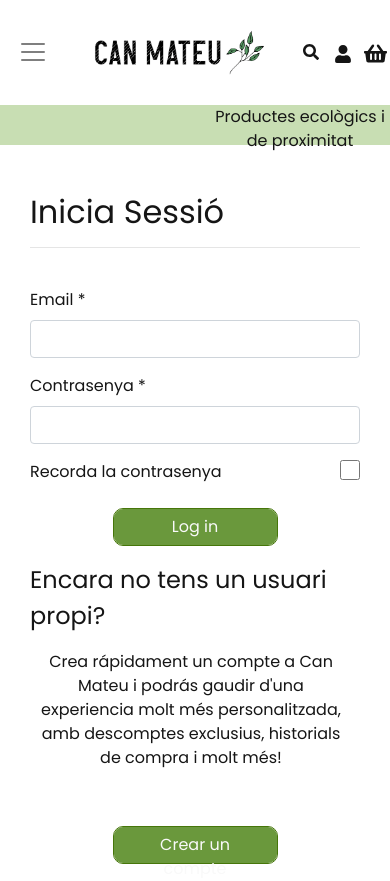
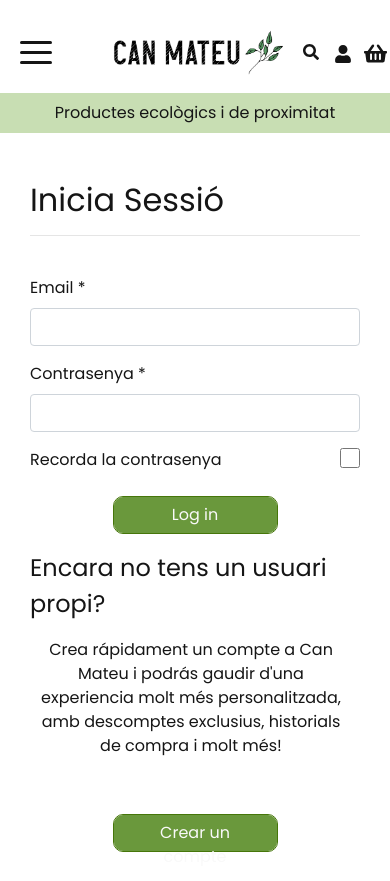
Before and after one commit to SalvadorSC/can-manel-front, a React (Create React App) app: page /iniciar-sesion in a window 390 px wide. Built offline with nearby package versions, Linux system fonts and the light colour scheme.

Commit message:
Botón hamburgesa animado + input buscar en versión móvil

```diff
--- a/package.json
+++ b/package.json
@@ -10,6 +10,7 @@
     "@testing-library/user-event": "^12.8.3",
     "bootstrap": "^4.6.0",
     "font-awesome": "^4.7.0",
+    "hamburger-react": "^2.4.1",
     "react": "^17.0.2",
     "react-dom": "^17.0.2",
     "react-icons": "^4.2.0",
--- a/src/componentes/Cabecera/Cabecera.css
+++ b/src/componentes/Cabecera/Cabecera.css
@@ -21,13 +21,34 @@
   display: none;
 }
 
+.form-search-mobile {
+  background-color: var(--color-white);
+  border: 1px solid var(--color-background-hover);
+  margin-top: 20px;
+  margin-bottom: 5px;
+  border-radius: 12px;
+  width: 350px;
+  font-size: 19px;
+}
+
+.form-search-mobile .form-control {
+  background-color: transparent;
+  border: none;
+}
+
+.form-search-mobile select.form-control {
+  font-weight: bold;
+  border-radius: 0px;
+  border-right: 1px solid var(--color-background-hover);
+}
+
 /* CATEGOIRES NAV LIST */
 
 .top-navbar {
   display: none;
 }
 
-.categories-nav-list {
+.categories.nav-list {
   background-color: #c8deb3;
 }
 
@@ -41,6 +62,15 @@
 
 .categories-nav-list {
   display: none;
+}
+
+.mobile-text-bar {
+  height: 40px;
+}
+
+.mobile-text-bar p {
+  margin: 0;
+  padding-top: 8px;
 }
 
 /* CATEGORIES LATERAL NAV LIST */
@@ -83,12 +113,21 @@
   border: none;
   color: var(--color-text);
 }
-.navbar-toggler-icon {
-  border: none;
+
+.drop-down-link {
   color: var(--color-text);
 }
 
-.drop-down-link {
+.navbar-light .navbar.nav .navlink {
+  color: var(--color-text);
+}
+
+.navbar-light .navbar-nav .nav-link {
+  color: var(--color-text);
+}
+
+.navbar-light .navbar-nav .nav-link:focus,
+.navbar-light .navbar-nav .nav-link:hover {
   color: var(--color-text);
 }
 
@@ -96,6 +135,12 @@
 
 .logo {
   width: 170px;
+}
+
+/* ICONS */
+
+.input-search-mobile {
+  margin-top: -20px;
 }
 
 @media (min-width: 768px) {
@@ -127,10 +172,12 @@
   .logo {
     width: 200px;
   }
-  .links-nav,
-  .navbar-toggler,
+  .links.nav,
+  .avbar-toggler,
   .magnifier-icon,
-  .mobile-text-bar {
+  .mobile-text-bar,
+  .hamburger-react,
+  .navbar-toggler {
     display: none;
   }
   .categories-nav-list {
--- a/src/componentes/Cabecera/Cabecera.js
+++ b/src/componentes/Cabecera/Cabecera.js
@@ -1,9 +1,13 @@
 import "./Cabecera.css";
 import logo from "../../assets/logotip-horitzontal.png";
 import { Link } from "react-router-dom";
-import { FaSearch, FaShoppingBasket, FaUser } from "react-icons/fa";
+import { FaSearch, FaShoppingBasket, FaUser, FaBars } from "react-icons/fa";
+import { Fade as Hamburger } from "hamburger-react";
+import { useState } from "react";
 
 export const Cabecera = (props) => {
+  const [Open, setOpen] = useState(false);
+  const [magnifierOpen, setMagnifierOpen] = useState(false);
   return (
     <>
       <div className="container-fluid">
@@ -41,9 +45,16 @@
             aria-expanded="false"
             aria-label="Toggle navigation"
           >
-            <span className="navbar-toggler-icon"></span>
+            <Hamburger
+              className="hamburger-icon"
+              toggled={Open}
+              toggle={setOpen}
+              direction="right"
+              color="#151515"
+              rounded
+            />
           </button>
-          <div className="col-7 col-md-4 col-lg-3 text-center">
+          <div className="col-6 col-md-4 col-lg-3 text-center">
             <Link to="./principal">
               <img className="logo" src={logo} alt="" />
             </Link>
@@ -52,7 +63,7 @@
             <form className="form-search d-flex align-items-center justify-content-between">
               <div className="form-label-group input-search-bar">
                 <input
-                  type="email"
+                  type="text"
                   id=""
                   className="form-control"
                   placeholder="Buscar Productes, categories..."
@@ -67,7 +78,10 @@
           </div>
           <div className="col-3 col-md-2 col-lg-2">
             <div className="row align-items-center justify-content-center">
-              <FaSearch className="magnifier-icon" />
+              <FaSearch
+                className="magnifier-icon"
+                onClick={() => setMagnifierOpen(true)}
+              />
               <Link className="col-2 icons-navbar" to="./iniciar-sesion">
                 <FaUser />
               </Link>
@@ -107,7 +121,27 @@
           </div>
         </div>
       </div>
-
+      <div className="input-search-mobile d-flex justify-content-center align-items-center mb-2">
+        {magnifierOpen && (
+          <div className="input-search-mobile">
+            <form className="form-search-mobile d-flex align-items-center justify-content-between">
+              <div className="form-label-group input-search-bar">
+                <input
+                  type="text"
+                  id=""
+                  className="form-control"
+                  placeholder="Buscar Productes, categories..."
+                  required=""
+                  autoFocus=""
+                />
+              </div>
+              <button className="btn" type="submit">
+                <FaSearch />
+              </button>
+            </form>
+          </div>
+        )}
+      </div>
       <div className="bar-container text-center row align-items-center justify-content-center">
         <div className="col">
           <ul className="categories-nav-list row justify-content-between align-items-center">
@@ -184,249 +218,10 @@
             </li>
           </ul>
         </div>
-        <p className="mobile-text-bar col">
-          Productes ecològics i de proximitat
-        </p>
-      </div>
-
-      {/* <div className="container-fluid">
-        <div className="top-navbar row justify-content-between align-items-center mt-3 mb-4">
-          <div className="col-5">
-            <ul className="row justify-content-center align-items-center">
-              <li className="col-4">
-                <a href="holalog" className="mr-4">
-                  Chat with us
-                </a>
-              </li>
-              <li className="col-4">
-                <a href="holalog" className="mr-4">
-                  +34 662 21 62 97
-                </a>
-              </li>
-              <li className="col-4">
-                <a href="holalog" className="mr-4">
-                  info@canmanel.com
-                </a>
-              </li>
-            </ul>
-          </div>
-          <div className="col-5">
-            <ul className="row justify-content-center align-items-center">
-              <li className="col-4">
-                <a href="holalog" className="mr-4">
-                  Blog
-                </a>
-              </li>
-              <li className="col-4">
-                <a href="holalog" className="mr-4">
-                  About Us
-                </a>
-              </li>
-              <li className="col-4">
-                <a href="holalog" className="mr-4">
-                  Careers
-                </a>
-              </li>
-            </ul>
-          </div>
-        </div>
-        <div className="row justify-content-between align-items-center navbar-expand-lg my-4 navbar-light">
-          <button
-            className="col navbar-toggler"
-            type="button"
-            data-toggle="collapse"
-            data-target="#navbarTogglerDemo"
-            aria-controls="navbarTogglerDemo"
-            aria-expanded="false"
-            aria-label="Toggle navigation"
-          >
-            <span className="navbar-toggler-icon"></span>
-          </button>
-          <div className="col-7 col-lg-4 text-center">
-            <Link to="./principal">
-              <img className="logo" src={logo} alt="Logo de Can Mateu" />
-            </Link>
-          </div>
-          <div className="input-search col-4">
-            <form className="form-search d-flex align-items-center justify-content-between">
-              <div className="form-label-group ">
-                <select className="form-control">
-                  <option defaultValue>All Categories</option>
-                  <option value="1">One</option>
-                  <option value="2">Two</option>
-                  <option value="3">Three</option>
-                </select>
-              </div>
-              <div className="form-label-group input-search-bar">
-                <input
-                  type="email"
-                  id=""
-                  className="form-control"
-                  placeholder="Buscar Productes, categories..."
-                  required=""
-                  autoFocus=""
-                />
-              </div>
-              <button className="btn" type="submit">
-                <FaSearch />
-              </button>
-            </form>
-          </div>
-          <div className="col-3 col-lg-3">
-            <div className="row align-items-center justify-content-center">
-              <Link className="col-2 icons-navbar" to="./iniciar-sesion">
-                <FaUser />
-              </Link>
-              <Link
-                className="col-2 icons-navbar icon-shopping-basket"
-                to="./shoppingBasket"
-              >
-                <FaShoppingBasket />
-              </Link>
-            </div>
-          </div>
-          <div
-            className="links-nav col-12 collapse navbar-collapse"
-            id="navbarTogglerDemo"
-          >
-            <ul className="row navbar-nav mr-auto mb-3 mt-lg-0 text-left">
-              <li className="col-12 col-lg-2 nav-item">
-                <a className="drop-down-link nav-link" href="links">
-                  Fruites i verdures <span className="sr-only">(current)</span>
-                </a>
-              </li>
-              <li className="col-12 col-lg-2 nav-item">
-                <a className="drop-down-link nav-link" href="links">
-                  Cistelles
-                </a>
-              </li>
-              <li className="col-12 col-lg-2 nav-item">
-                <a className="drop-down-link nav-link" href="links">
-                  Sobre nosaltres
-                </a>
-              </li>
-            </ul>
-          </div>
+        <div className="mobile-text-bar col-12">
+          <p>Productes ecològics i de proximitat</p>
         </div>
       </div>
-
-      <div className="bar-container text-center d-flex align-items-center justify-content-center">
-        <p className="mobile-text-bar">Productes ecològics i de proximitat</p>
-      </div> */}
-
-      {/* <header className="container-fluid cabecera pt-3">
-        <div className="mb-5">
-          <div className="d-flex align-items-center justify-content-around">
-            <Link to="./principal">
-              <img className="logo" src={logo} alt="" />
-            </Link>
-            <div className="input-search">
-              <form className="form-search d-flex align-items-center justify-content-between">
-                <div className="form-label-group ">
-                  <select className="form-control">
-                    <option defaultValue>All Categories</option>
-                    <option value="1">One</option>
-                    <option value="2">Two</option>
-                    <option value="3">Three</option>
-                  </select>
-                </div>
-                <div className="form-label-group input-search-bar">
-                  <input
-                    type="email"
-                    id=""
-                    className="form-control"
-                    placeholder="Search Products, categories,..."
-                    required=""
-                    autoFocus=""
-                  />
-                </div>
-                <button className="btn" type="submit">
-                  <FaSearch />
-                </button>
-              </form>
-            </div>
-            <div>
-              <Link to="./iniciar-sesion">
-                <FaUser className="mr-3" />
-              </Link>
-              <FaShoppingBasket />
-            </div>
-          </div>
-        </div>
-        <ul className="pl-0 row px-5 d-flex justify-content-around categories-nav-list">
-          <li className="dropdown">
-            <Link to="./product-list">
-              <button
-                className="btn dropdown-toggle"
-                type="button"
-                id="dropdownMenu2"
-                // data-toggle="dropdown"
-                aria-haspopup="true"
-                aria-expanded="false"
-              >
-                Fruites i verdures
-              </button>
-            </Link>
-            <div className="dropdown-menu" aria-labelledby="dropdownMenu2">
-              <button className="dropdown-item" type="button">
-                Action
-              </button>
-              <button className="dropdown-item" type="button">
-                Another action
-              </button>
-              <button className="dropdown-item" type="button">
-                Something else here
-              </button>
-            </div>
-          </li>
-          <li className="dropdown">
-            <button
-              className="btn dropdown-toggle"
-              type="button"
-              id="dropdownMenu2"
-              data-toggle="dropdown"
-              aria-haspopup="true"
-              aria-expanded="false"
-            >
-              Cistelles
-            </button>
-            <div className="dropdown-menu" aria-labelledby="dropdownMenu2">
-              <button className="dropdown-item" type="button">
-                Action
-              </button>
-              <button className="dropdown-item" type="button">
-                Another action
-              </button>
-              <button className="dropdown-item" type="button">
-                Something else here
-              </button>
-            </div>
-          </li>
-          <li className="dropdown">
-            <button
-              className="btn dropdown-toggle"
-              type="button"
-              id="dropdownMenu2"
-              data-toggle="dropdown"
-              aria-haspopup="true"
-              aria-expanded="false"
-            >
-              Nutrition
-            </button>
-            <div className="dropdown-menu" aria-labelledby="dropdownMenu2">
-              <button className="dropdown-item" type="button">
-                Action
-              </button>
-              <button className="dropdown-item" type="button">
-                Another action
-              </button>
-              <button className="dropdown-item" type="button">
-                Something else here
-              </button>
-            </div>
-          </li>
-        </ul>
-      </header> */}
     </>
   );
 };
```
Also changed, not shown: src/global.css (+7 -0 lines), 1 other file (tests, documents, lock files or other folders).
